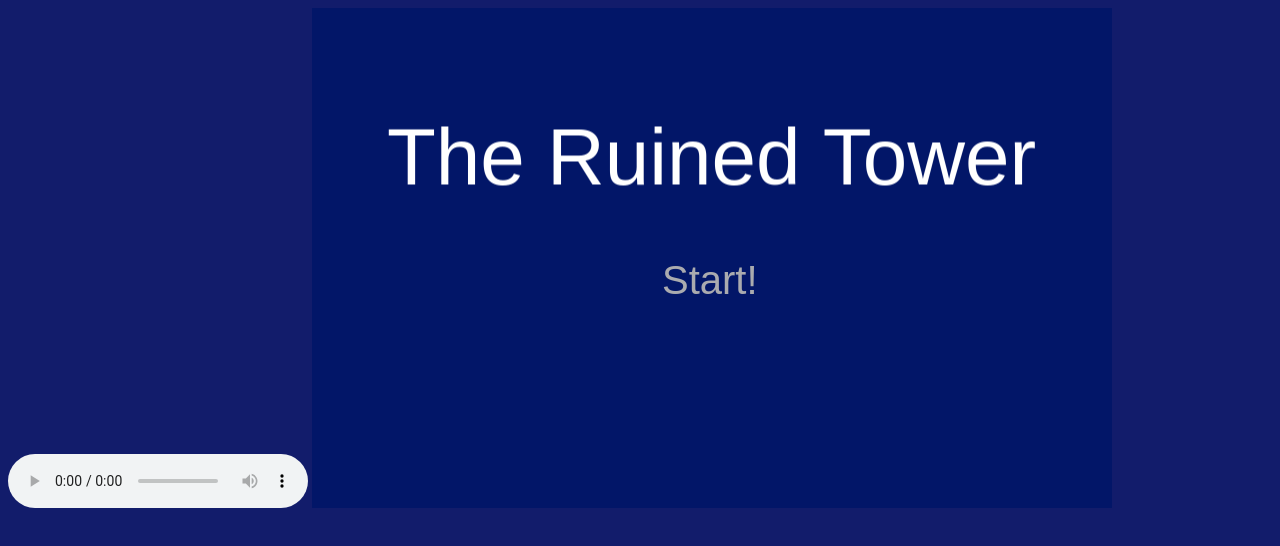
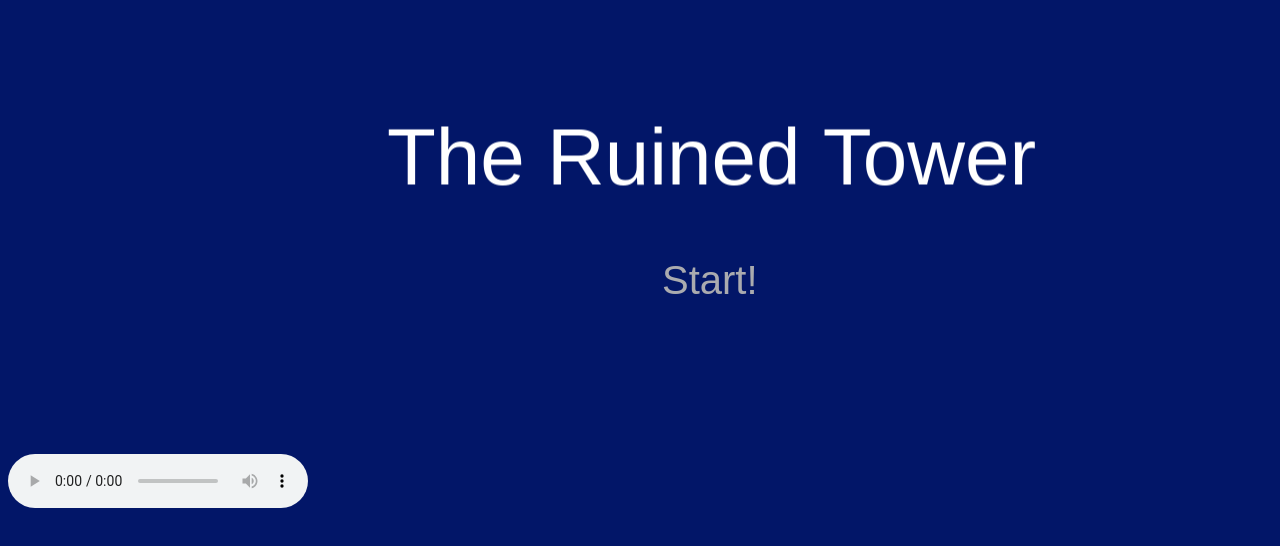
Before and after one commit to JohnJosephLanda/TheRuinedTower, a website with bundled scripts: page dist/index.html in a window 1280 px wide. Built offline with nearby package versions, Linux system fonts and the light colour scheme.

Commit message:
changed color

```diff
--- a/dist/index.html
+++ b/dist/index.html
@@ -2,7 +2,7 @@
     <head>
         <title>The Ruined Tower</title>
     </head>
-    <body style="background-color: #121c6b;">
+    <body style="background-color: #021668;">
         <script src="/main.1f19ae8e.js"></script>
 
 
```
